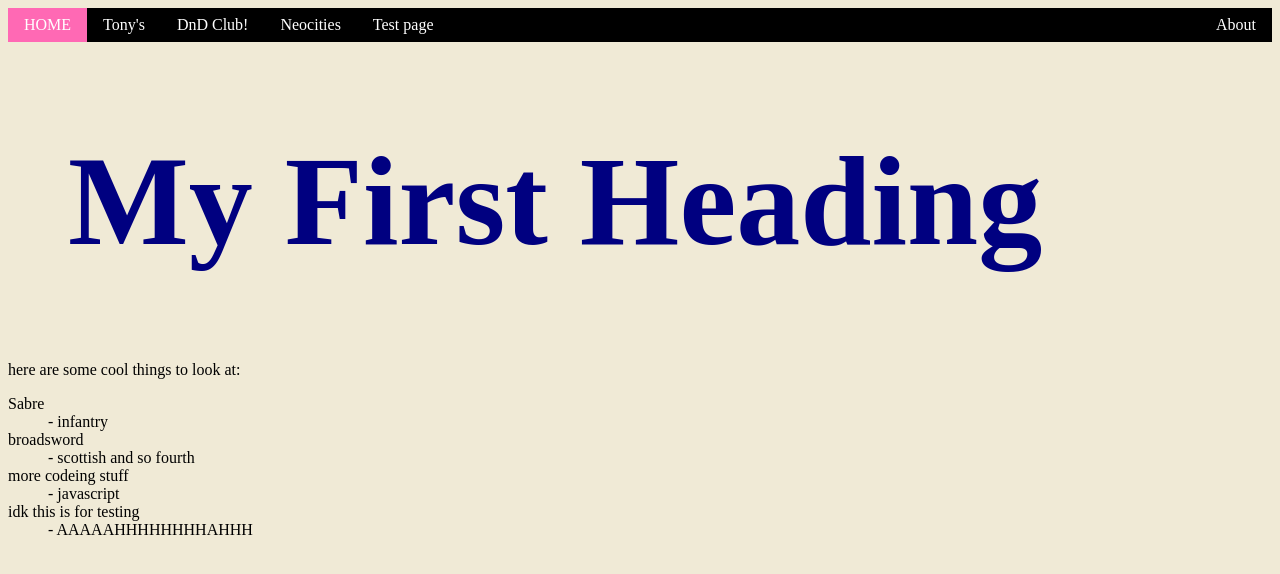
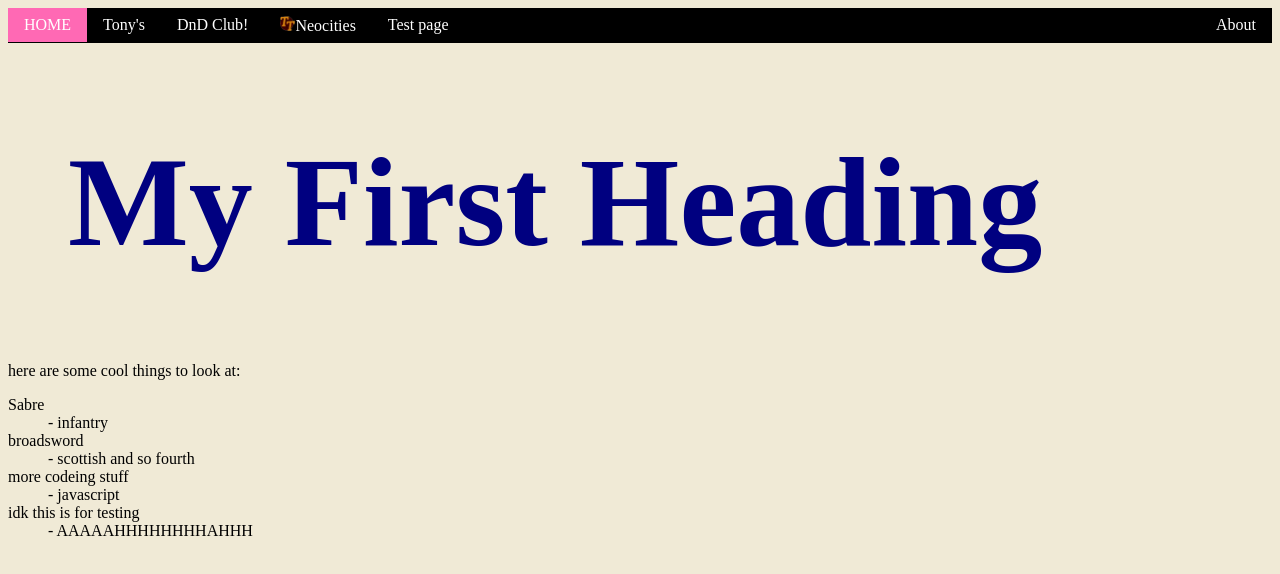
Before and after one commit to HDHP/HDHP.github.io, a plain HTML site: page index.html in a window 1280 px wide. Drawn offline with Linux system fonts and the light colour scheme.

Commit message:
added logo to TT link!

```diff
--- a/index.html
+++ b/index.html
@@ -10,7 +10,7 @@
 	<li><a class="active" href="index.html">HOME</a></li>
 	<li><a href="https://tonydatguy.neocities.org">Tony's</a></li>
 	<li><a href="https://www.tabletoptavern.club/home">DnD Club!</a></li>
-	<li><a href="https://hdhp.neocities.org">Neocities</a></li>
+	<li><a href="https://hdhp.neocities.org"><img src="images/tabletop.png" width="15" height="15">Neocities</a></li>
 	<li><a href="testingstuff.html">Test page</a></li>
 	<li style="float:right"><a href="about.html">About</a></li>
 </ul>
```
Also changed, not shown: about.html (+1 -1 lines), testingstuff.html (+2 -1 lines).
